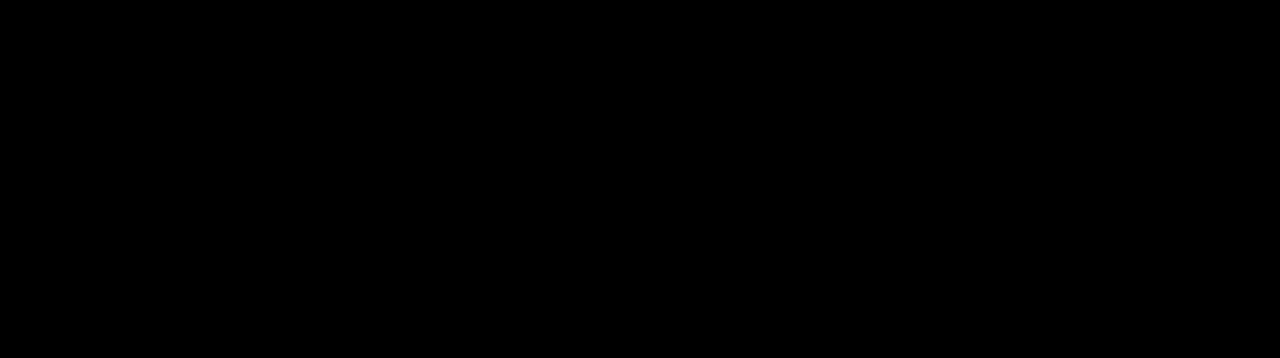
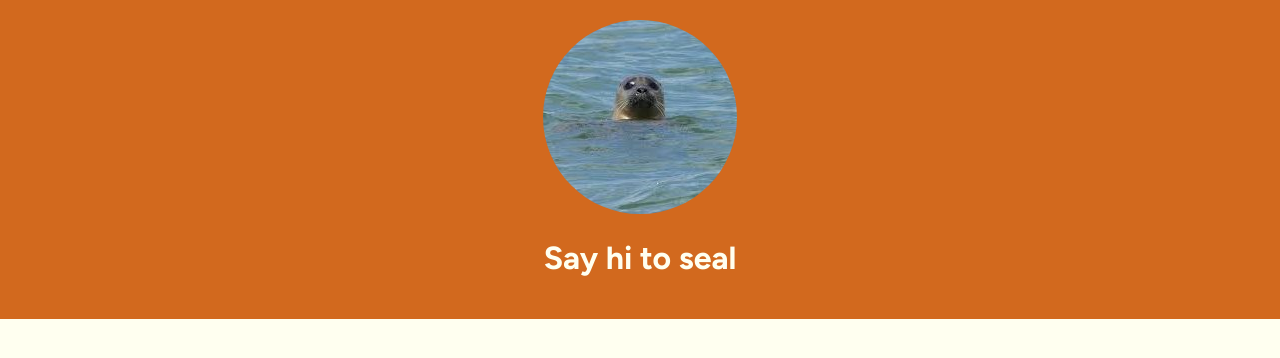
Before and after one commit to jicheng010203/character-website, a plain HTML site: page index.html in a window 1280 px wide. Drawn offline with Linux system fonts and the light colour scheme; a web font is replaced by a local one.

Commit message:
made changes to header

```diff
--- a/css/style.css
+++ b/css/style.css
@@ -1,3 +1,32 @@
+@import url('https://fonts.googleapis.com/css2?family=Alumni+Sans+Pinstripe:ital@0;1&family=Figtree:ital,wght@0,300..900;1,300..900&display=swap');
+
+
 body{
-    background-color: black;
+    background-color: ivory;
+    margin : 0px;
 }
+
+header{
+    padding : 20px;
+    background-color : chocolate;
+    color: ivory;
+}
+
+header img {
+    border : 0 px;
+    border-radius: 50%;
+}
+
+header h1{
+    font-family: "Figtree", sans-serif;
+    font-optical-sizing: auto;
+    font-weight: <weight>;
+    font-style: normal;
+
+}
+
+.center {
+    display : block;
+    margin: auto auto;
+    text-align: center;
+}
--- a/index.html
+++ b/index.html
@@ -5,26 +5,25 @@
     <meta charset="UTF-8">
     <meta name="viewport" content="width=device-width, initial-scale=1.0">
     <title>Character</title>
-    <link rel="icon" href="https://i.natgeofe.com/n/53129fb3-7738-4008-ac76-677787cd3765/thumbnail-seals-nationalgeographic_2199074_3x2.jpg">
+    <link rel="icon" href=".\image\seal1.jpg">
     <link rel="stylesheet" href="./css/style.css">
 </head>
 
 <body>
-    <!-- header -->
-    <header>
+    <header class="center">
+        <img src="image/seal2.jpg" alt = "This is a picture of a seal">
+        <h1>
+            Say hi to seal
+        </h1>
+
 
     </header>
-
-    <!-- main -->
-    <main>
-
-    </main>
-
-    <!-- footer -->
-     <footer>
-
-     </footer>
+    <body>
 
     </body>
+    <footer>
+
+    </footer>
+</body>
 
 </html>
```
Also changed, not shown: image/seal1.jpg (added), image/seal2.jpg (added), image/seal3.jpg (added).
